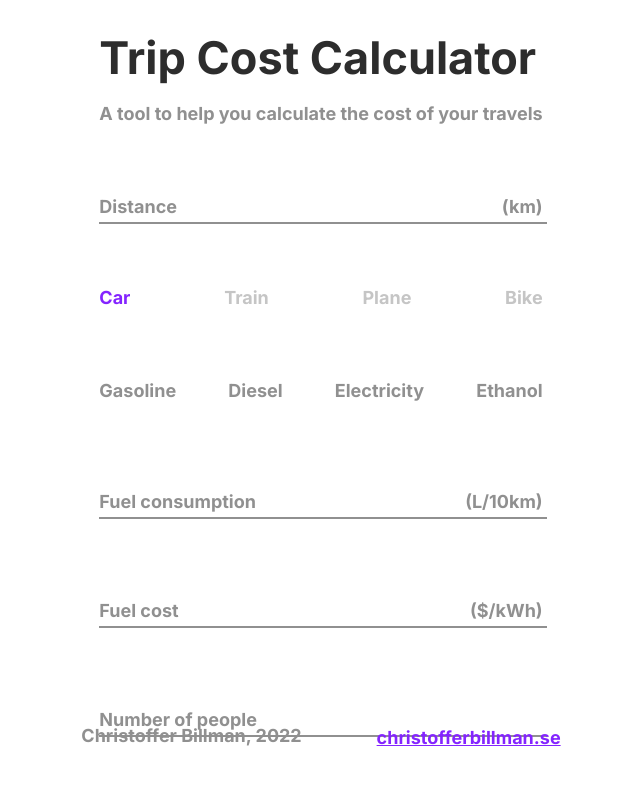
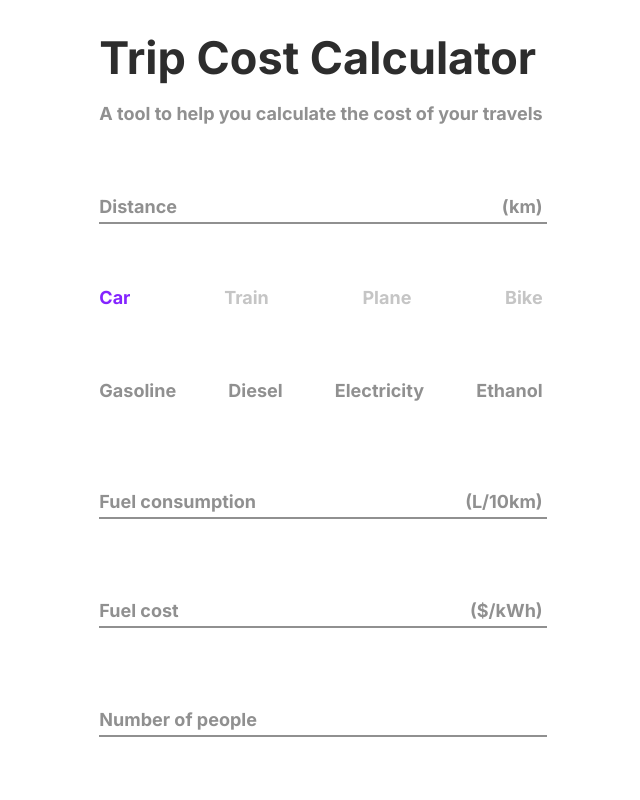
Before and after one commit to ChristofferBillman/trip-cost-utility, a React (Create React App) app: page / in a window 1280 px wide. Shown: the top 800 px of the page, without its empty margins (319-959 px from the left). Built offline with nearby package versions, Linux system fonts and the light colour scheme.

Commit message:
style: fixed footer alignment issue

```diff
--- a/src/App.tsx
+++ b/src/App.tsx
@@ -56,6 +56,7 @@ export default function App(): JSX.Element {
 	return (
 		<div className="App">
 			<div className='app-column'>
+				<div>
 					<div className='margin-container'>
 
 						<h1>{locale.Title}</h1>
@@ -80,8 +81,7 @@ export default function App(): JSX.Element {
 						/>
 
 						<VSpace />
-				</div>
-				<div className='margin-container'>
+
 						<RadioInput
 							options={locale.Fuels[modeOfTransport]}
 							selectedOption={fuel}
@@ -179,6 +179,7 @@ export default function App(): JSX.Element {
 							/>
 						</>
 					}
+				</div>
 				<Footer />
 			</div>
 		</div >
--- a/src/styles/App.css
+++ b/src/styles/App.css
@@ -67,6 +67,7 @@ a {
 	max-width: 600px;
 	position: relative;
 	min-height: 100vh;
+	justify-content: space-between;
 }
 
 .margin-container {
@@ -111,8 +112,8 @@ a {
 	display: flex;
 	justify-content: space-between;
 	align-items: center;
-	position: absolute;
-	bottom: 2rem;
+	position: relative;
+	padding: 2rem 0 2rem 0;
 }
 
 button {
```
Lines whose indentation alone changed are shown as unchanged.
